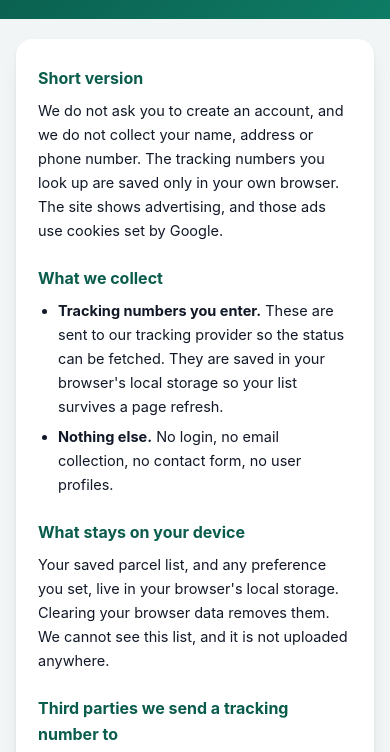
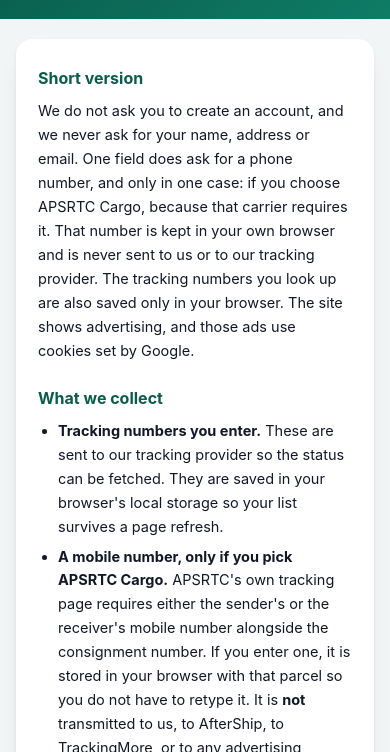
Before and after one commit to Hsk2020/parcel-tracker, a plain HTML site: page privacy.html in a window 390 px wide. Shown: the part 79-831 px from the top of the page. Drawn offline with Linux system fonts and the light colour scheme.

Commit message:
Privacy: disclose the APSRTC mobile field. SEO: add canonical tags pointing at hskparcel.in

```diff
--- a/privacy.html
+++ b/privacy.html
@@ -42,6 +42,7 @@
 <meta property="og:title" content="Privacy Policy - HSK Parcel Tracker">
 <meta property="og:description" content="How HSK Parcel Tracker handles your data.">
 <meta property="og:image" content="https://hskparcel.in/og-image.png">
+<link rel="canonical" href="https://hskparcel.in/privacy.html">
 </head>
 <body>
 <header>
@@ -57,20 +58,28 @@
 <main>
   <div class="card">
     <h2>Short version</h2>
-    <p>We do not ask you to create an account, and we do not collect your name, address or phone number.
-       The tracking numbers you look up are saved only in your own browser. The site shows advertising, and
-       those ads use cookies set by Google.</p>
+    <p>We do not ask you to create an account, and we never ask for your name, address or email. One field
+       does ask for a phone number, and only in one case: if you choose APSRTC Cargo, because that carrier
+       requires it. That number is kept in your own browser and is never sent to us or to our tracking
+       provider. The tracking numbers you look up are also saved only in your browser. The site shows
+       advertising, and those ads use cookies set by Google.</p>
 
     <h2>What we collect</h2>
     <ul>
       <li><b>Tracking numbers you enter.</b> These are sent to our tracking provider so the status can be
           fetched. They are saved in your browser's local storage so your list survives a page refresh.</li>
+      <li><b>A mobile number, only if you pick APSRTC Cargo.</b> APSRTC's own tracking page requires either
+          the sender's or the receiver's mobile number alongside the consignment number. If you enter one, it
+          is stored in your browser with that parcel so you do not have to retype it. It is <b>not</b>
+          transmitted to us, to AfterShip, to TrackingMore, or to any advertising service. You enter it
+          yourself on APSRTC's page when you tap through.</li>
       <li><b>Nothing else.</b> No login, no email collection, no contact form, no user profiles.</li>
     </ul>
 
     <h2>What stays on your device</h2>
-    <p>Your saved parcel list, and any preference you set, live in your browser's local storage. Clearing your
-       browser data removes them. We cannot see this list, and it is not uploaded anywhere.</p>
+    <p>Your saved parcel list, any APSRTC mobile number you entered, and any preference you set, live in your
+       browser's local storage. Clearing your browser data removes them. We cannot see this list, and it is
+       not uploaded anywhere.</p>
 
     <h2>Third parties we send a tracking number to</h2>
     <p>To show live status, the tracking number you enter is sent to our tracking provider:
```
Also changed, not shown: about.html (+1 -0 lines), index.html (+1 -0 lines).
